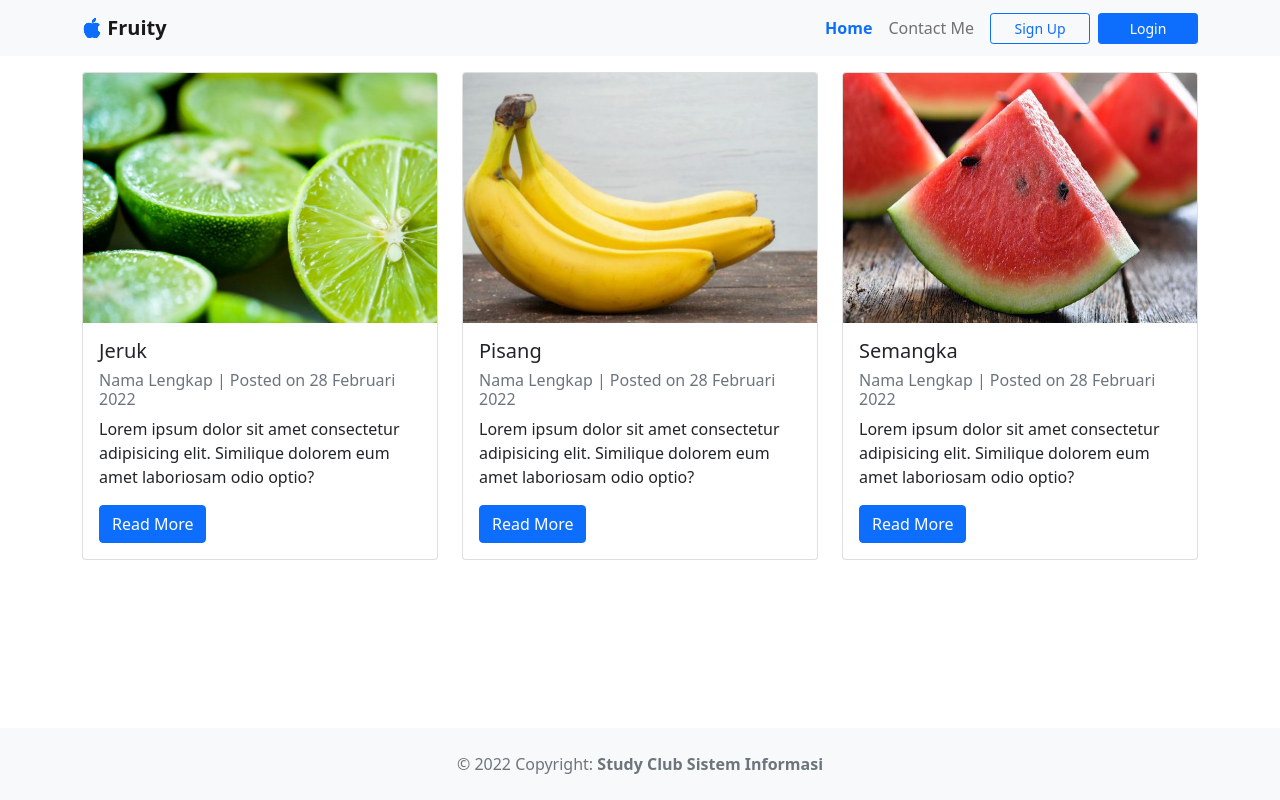
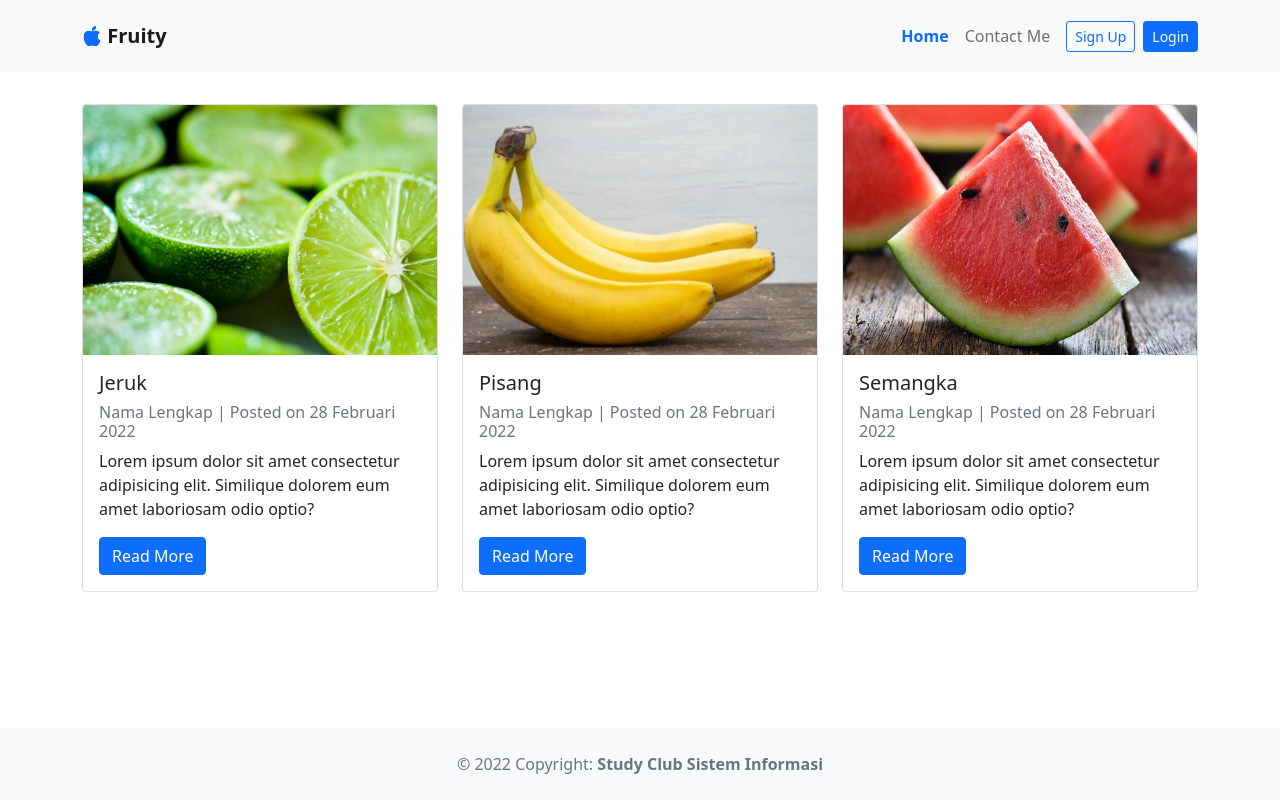
Before and after one commit to ary-bod/Study-Club-SI-Fruity, a PHP site: page / in a window 1280 px wide. Run offline with PHP 8.4, Linux system fonts and the light colour scheme.

Commit message:
update last meet

```diff
--- /dev/null
+++ b/assets/css/style.css
@@ -0,0 +1,12 @@
+/* .navbar-nav .nav-item .nav-link {
+  font-weight: normal;
+}
+
+.navbar-nav .nav-item .nav-link.active {
+  color: var(--bs-primary);
+  font-weight: bold;
+} */
+
+.nav-tabs .nav-link.active {
+  font-weight: 700;
+}
--- a/index.php
+++ b/index.php
@@ -7,13 +7,14 @@
 
   <link rel="stylesheet" href="https://cdn.jsdelivr.net/npm/bootstrap@5.1.3/dist/css/bootstrap.min.css">
   <link rel="stylesheet" href="https://cdn.jsdelivr.net/npm/bootstrap-icons@1.8.1/font/bootstrap-icons.css">
+  <link rel="stylesheet" href="./assets/css/style.css">
 
   <title>Pertemuan 6</title>
 </head>
 
-<body>
+<body class="h-100">
   <nav class="navbar navbar-expand-lg navbar-light bg-light">
-    <div class="container container-fluid">
+    <div class="container container-fluid py-2">
       <a href="index.php" class="navbar-brand">
         <i class="bi bi-apple text-primary"></i>
         <strong>Fruity</strong>
@@ -31,22 +32,26 @@
             <li class="nav-item">
               <a href="contact.php" class="nav-link">Contact Me</a>
             </li>
+          </ul>
+        </div>
+        <div class="d-block">
+          <ul class="navbar-nav">
             <li class="nav-item ms-0 ms-md-2">
-              <a href="signup.php" class="btn btn-sm btn-outline-primary" style="width: 100px;">Sign Up</a>
+              <a href="signup.php" class="btn btn-sm btn-outline-primary w-100">Sign Up</a>
             </li>
             <li class="nav-item ms-0 ms-md-2 mt-2 mt-md-0">
-              <a href="login.php" class="btn btn-sm btn-primary" style="width: 100px;">Login</a>
+              <a href="login.php" class="btn btn-sm btn-primary w-100">Login</a>
             </li>
           </ul>
         </div>
       </div>
     </div>
   </nav>
-  <div class="container mb-5">
+  <div class="container my-3">
     <div class="row">
       <div class="col-md-6 col-lg-4 mt-3">
         <div class="card">
-          <img src="./jeruk.jpg" alt="Jeruk" class="card-img-top" style="height: 250px;">
+          <img src="./assets/images/jeruk.jpg" alt="Jeruk" class="card-img-top" style="height: 250px;">
           <div class="card-body">
             <h5 class="card-title">Jeruk</h5>
             <h6 class="text-muted">Nama Lengkap | Posted on 28 Februari 2022</h6>
@@ -57,7 +62,7 @@
       </div>
       <div class="col-md-6 col-lg-4 mt-3">
         <div class="card">
-          <img src="./pisang.png" alt="Pisang" class="card-img-top" style="height: 250px;">
+          <img src="./assets/images/pisang.png" alt="Pisang" class="card-img-top" style="height: 250px;">
           <div class="card-body">
             <h5 class="card-title">Pisang</h5>
             <h6 class="text-muted">Nama Lengkap | Posted on 28 Februari 2022</h6>
@@ -68,7 +73,7 @@
       </div>
       <div class="col-md-6 col-lg-4 mt-3">
         <div class="card">
-          <img src="./semangka.jpeg" alt="Semangka" class="card-img-top" style="height: 250px;">
+          <img src="./assets/images/semangka.jpeg" alt="Semangka" class="card-img-top" style="height: 250px;">
           <div class="card-body">
             <h5 class="card-title">Semangka</h5>
             <h6 class="text-muted">Nama Lengkap | Posted on 28 Februari 2022</h6>
```
Also changed, not shown: account.php (+9 -4 lines), contact.php (+10 -5 lines), dashboard.php (+5 -9 lines), login.php (+10 -5 lines), signup.php (+15 -5 lines), assets/images/jeruk.jpg (renamed from jeruk.jpg), assets/images/pisang.png (renamed from pisang.png), assets/images/semangka.jpeg (renamed from semangka.jpeg), readme.md (deleted).
